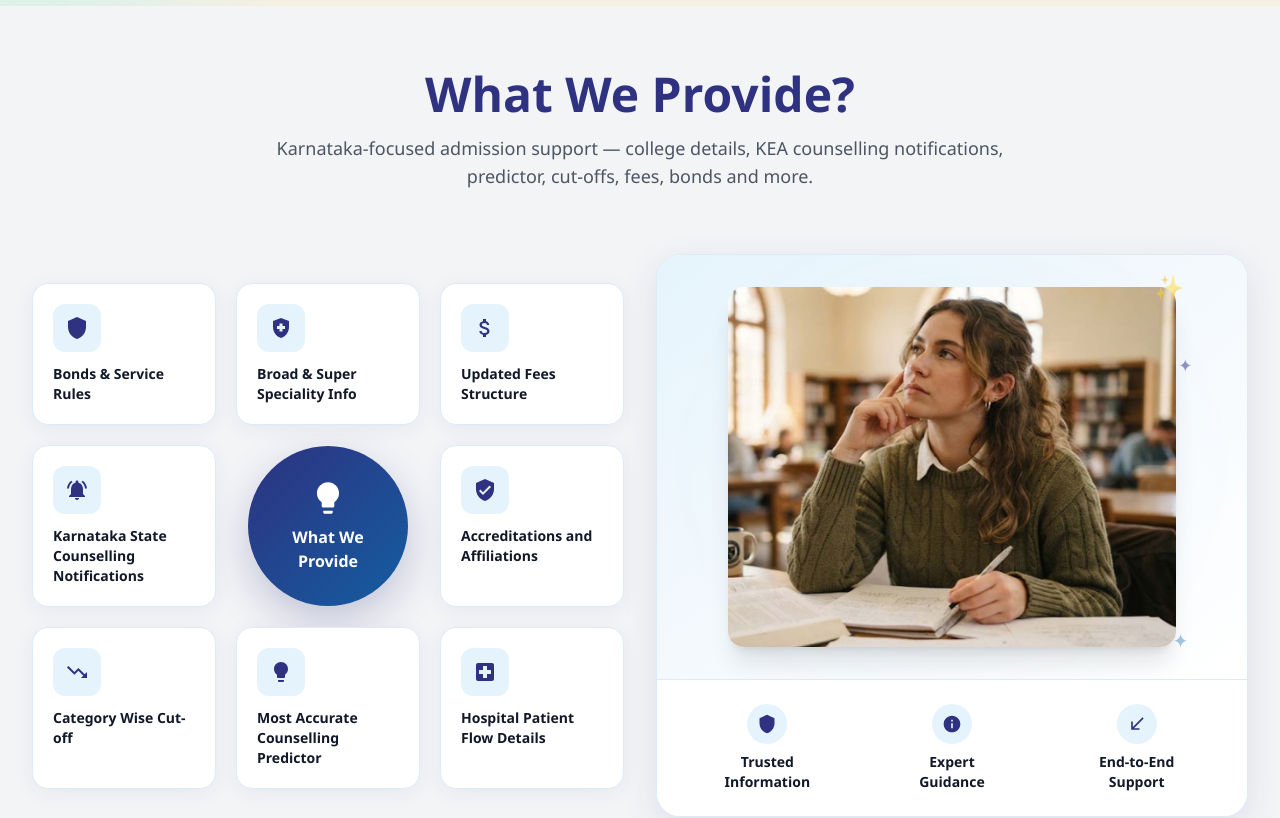
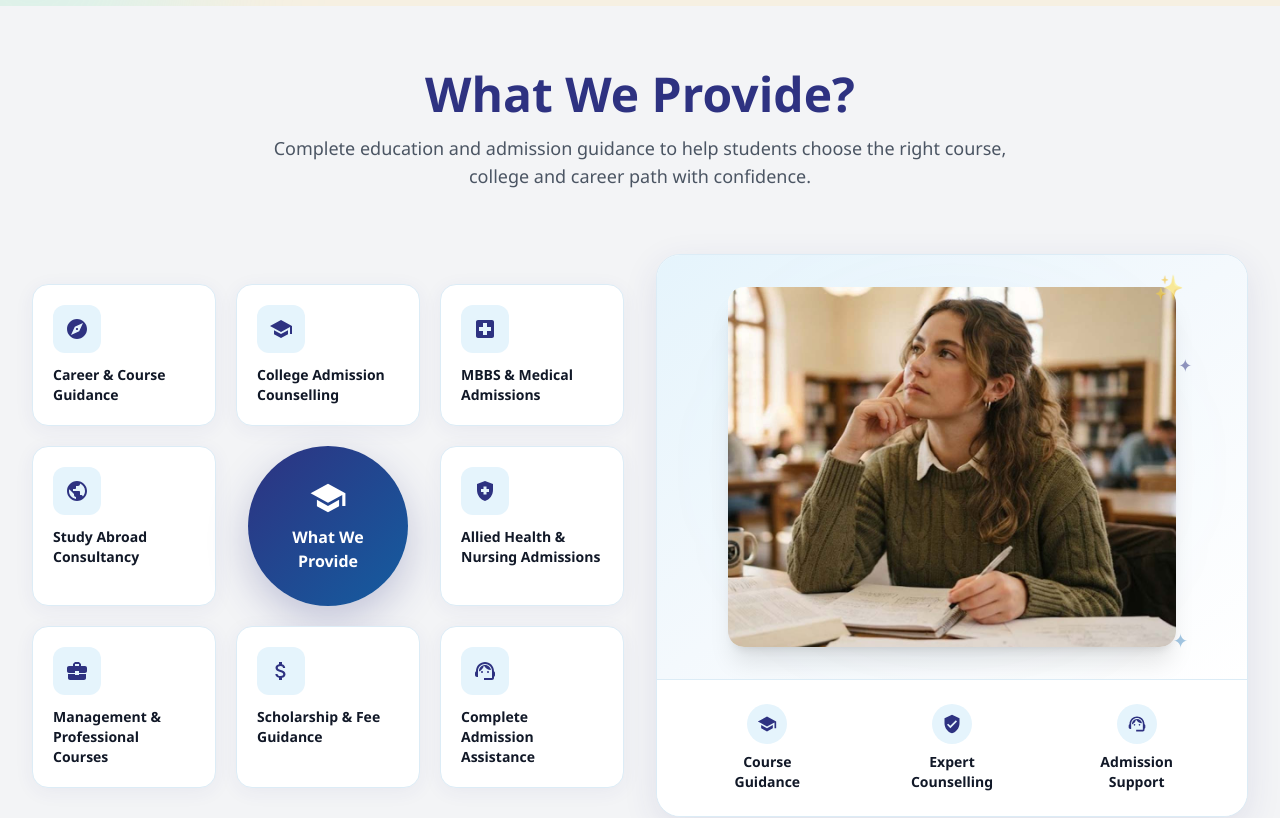
Before and after one commit to Sachin150320/pragaticonsultancy, a Next.js app: page / in a window 1280 px wide. Shown: the part 880-1698 px from the top of the page. Built offline with nearby package versions, Linux system fonts and the light colour scheme.

Commit message:
services sections icons changed

```diff
--- a/app/Home/ServicesSection.tsx
+++ b/app/Home/ServicesSection.tsx
@@ -3,16 +3,15 @@
 import React, { useState } from 'react';
 
 import {
-  Shield,
+  Explore,
+  School,
+  LocalHospital,
+  Public,
   HealthAndSafety,
+  BusinessCenter,
   AttachMoney,
-  NotificationsActive,
+  SupportAgent,
   VerifiedUser,
-  TrendingDown,
-  Lightbulb,
-  LocalHospital,
-  Info,
-  CallReceived,
 } from '@mui/icons-material';
 
 export default function WhatWeProvide() {
@@ -21,54 +20,59 @@ export default function WhatWeProvide() {
   const services = [
     {
       id: 1,
-      title: 'Bonds & Service Rules',
-      icon: Shield,
-      description: 'Complete information about bonds and service rules.',
+      title: 'Career & Course Guidance',
+      icon: Explore,
+      description:
+        'Get personalized guidance to choose the right career path and course based on your interests, goals and academic profile.',
     },
     {
       id: 2,
-      title: 'Broad & Super Speciality Info',
-      icon: HealthAndSafety,
-      description: 'Detailed speciality information for all colleges.',
+      title: 'College Admission Counselling',
+      icon: School,
+      description:
+        'Get expert assistance in selecting suitable colleges, understanding admission procedures and completing the counselling process.',
     },
     {
       id: 3,
-      title: 'Updated Fees Structure',
-      icon: AttachMoney,
-      description: 'Latest fee details and payment information.',
+      title: 'MBBS & Medical Admissions',
+      icon: LocalHospital,
+      description:
+        'Complete guidance for MBBS and other medical admissions, including college selection, counselling and admission procedures.',
     },
     {
       id: 4,
-      title: 'Karnataka State Counselling Notifications',
-      icon: NotificationsActive,
+      title: 'Study Abroad Consultancy',
+      icon: Public,
       description:
-        'Stay updated with the latest KEA counselling notifications.',
+        'Guidance for students planning to study abroad, including course selection, university options and admission assistance.',
     },
     {
       id: 5,
-      title: 'Accreditations and Affiliations',
-      icon: VerifiedUser,
-      description: 'Verified college credentials and affiliations.',
+      title: 'Allied Health & Nursing Admissions',
+      icon: HealthAndSafety,
+      description:
+        'Explore suitable allied health and nursing courses with guidance on colleges, eligibility, admissions and career opportunities.',
     },
     {
       id: 6,
-      title: 'Category Wise Cut-off',
-      icon: TrendingDown,
-      description: 'Category-specific cutoff analysis and trends.',
+      title: 'Management & Professional Courses',
+      icon: BusinessCenter,
+      description:
+        'Get guidance for management and professional courses with assistance in selecting the right program and institution.',
     },
     {
       id: 7,
-      title: 'Most Accurate Counselling Predictor',
-      icon: Lightbulb,
+      title: 'Scholarship & Fee Guidance',
+      icon: AttachMoney,
       description:
-        'Useful guidance for college selection and counselling.',
+        'Understand course fees, scholarship opportunities and available financial support to plan your education effectively.',
     },
     {
       id: 8,
-      title: 'Hospital Patient Flow Details',
-      icon: LocalHospital,
+      title: 'Complete Admission Assistance',
+      icon: SupportAgent,
       description:
-        'Information about college hospital facilities and patient flow.',
+        'End-to-end admission support from course and college selection to counselling, documentation and final admission.',
     },
   ];
 
@@ -77,25 +81,34 @@ export default function WhatWeProvide() {
       <section className="w-full bg-gray-100 px-4 py-14 sm:px-6 md:px-8 md:py-16">
         <div className="mx-auto max-w-7xl">
 
-          {/* Heading */}
+          {/* ================= HEADING ================= */}
           <div className="mx-auto mb-12 max-w-3xl text-center md:mb-16">
             <h2 className="mb-4 text-3xl font-bold text-[#2E3281] sm:text-4xl md:text-5xl">
               What We Provide?
             </h2>
 
             <p className="text-sm leading-7 text-gray-600 sm:text-base md:text-lg">
-              Karnataka-focused admission support — college details,
-              KEA counselling notifications, predictor, cut-offs,
-              fees, bonds and more.
+              Complete education and admission guidance to help students
+              choose the right course, college and career path with confidence.
             </p>
           </div>
 
-          {/* Main Content */}
+          {/* ================= MAIN CONTENT ================= */}
           <div className="grid grid-cols-1 gap-8 lg:grid-cols-2">
 
-            {/* ================= LEFT ================= */}
+            {/* ================= LEFT SERVICES ================= */}
             <div className="flex items-center justify-center">
-              <div className="grid w-full max-w-2xl grid-cols-1 gap-5 sm:grid-cols-2 md:grid-cols-3">
+              <div
+                className="
+                  grid
+                  w-full
+                  max-w-2xl
+                  grid-cols-1
+                  gap-5
+                  sm:grid-cols-2
+                  md:grid-cols-3
+                "
+              >
 
                 {/* Service 1 */}
                 <ServiceCard
@@ -121,25 +134,30 @@ export default function WhatWeProvide() {
                   onClick={() => setActiveService(services[3])}
                 />
 
-                {/* Center Circle */}
+                {/* ================= CENTER CIRCLE ================= */}
                 <div className="hidden items-center justify-center md:flex">
                   <div
                     className="
-                      flex h-36 w-36
-                      items-center justify-center
+                      flex
+                      h-36
+                      w-36
+                      items-center
+                      justify-center
                       rounded-full
                       bg-gradient-to-br
                       from-[#2E3281]
                       to-[#145da0]
                       shadow-[0_15px_40px_rgba(46,50,129,0.25)]
-                      transition-all duration-300
+                      transition-all
+                      duration-300
                       hover:scale-105
                       hover:shadow-[0_20px_45px_rgba(46,50,129,0.35)]
-                      lg:h-40 lg:w-40
+                      lg:h-40
+                      lg:w-40
                     "
                   >
                     <div className="text-center">
-                      <Lightbulb
+                      <School
                         className="mx-auto mb-2 text-white"
                         sx={{ fontSize: 38 }}
                       />
@@ -180,24 +198,28 @@ export default function WhatWeProvide() {
               </div>
             </div>
 
-            {/* ================= RIGHT ================= */}
+            {/* ================= RIGHT IMAGE ================= */}
             <div>
               <div
                 className="
-                  flex h-full flex-col
+                  flex
+                  h-full
+                  flex-col
                   overflow-hidden
                   rounded-3xl
-                  border border-[#dcecf6]
+                  border
+                  border-[#dcecf6]
                   bg-white
                   shadow-[0_10px_35px_rgba(46,50,129,0.10)]
                 "
               >
 
-                {/* Image Area */}
+                {/* ================= IMAGE AREA ================= */}
                 <div
                   className="
                     relative
-                    flex min-h-[350px]
+                    flex
+                    min-h-[350px]
                     flex-1
                     items-center
                     justify-center
@@ -242,7 +264,7 @@ export default function WhatWeProvide() {
                       "
                     />
 
-                    {/* Decorations */}
+                    {/* Decoration 1 */}
                     <span
                       className="
                         absolute
@@ -256,6 +278,7 @@ export default function WhatWeProvide() {
                       ✨
                     </span>
 
+                    {/* Decoration 2 */}
                     <span
                       className="
                         absolute
@@ -269,6 +292,7 @@ export default function WhatWeProvide() {
                       ✦
                     </span>
 
+                    {/* Decoration 3 */}
                     <span
                       className="
                         absolute
@@ -284,28 +308,28 @@ export default function WhatWeProvide() {
                   </div>
                 </div>
 
-                {/* Trust Indicators */}
+                {/* ================= TRUST INDICATORS ================= */}
                 <div className="border-t border-[#dcecf6] bg-white p-5 sm:p-6">
                   <div className="grid grid-cols-3 gap-3">
 
-                    {/* Trusted */}
+                    {/* Course Guidance */}
                     <TrustItem
-                      icon={<Shield fontSize="small" />}
-                      title="Trusted"
-                      subtitle="Information"
-                    />
-
-                    {/* Expert */}
-                    <TrustItem
-                      icon={<Info fontSize="small" />}
-                      title="Expert"
+                      icon={<School fontSize="small" />}
+                      title="Course"
                       subtitle="Guidance"
                     />
 
-                    {/* Support */}
+                    {/* Expert Counselling */}
                     <TrustItem
-                      icon={<CallReceived fontSize="small" />}
-                      title="End-to-End"
+                      icon={<VerifiedUser fontSize="small" />}
+                      title="Expert"
+                      subtitle="Counselling"
+                    />
+
+                    {/* Admission Support */}
+                    <TrustItem
+                      icon={<SupportAgent fontSize="small" />}
+                      title="Admission"
                       subtitle="Support"
                     />
 
@@ -349,10 +373,11 @@ export default function WhatWeProvide() {
             onClick={(e) => e.stopPropagation()}
           >
 
-            {/* Close */}
+            {/* ================= CLOSE BUTTON ================= */}
             <button
               type="button"
               onClick={() => setActiveService(null)}
+              aria-label="Close"
               className="
                 absolute
                 right-4
@@ -374,7 +399,7 @@ export default function WhatWeProvide() {
               ×
             </button>
 
-            {/* Icon */}
+            {/* ================= ICON ================= */}
             <div
               className="
                 mb-5
@@ -393,17 +418,17 @@ export default function WhatWeProvide() {
               })}
             </div>
 
-            {/* Title */}
+            {/* ================= TITLE ================= */}
             <h3 className="mb-3 pr-8 text-xl font-bold text-[#2E3281]">
               {activeService.title}
             </h3>
 
-            {/* Description */}
+            {/* ================= DESCRIPTION ================= */}
             <p className="text-sm leading-7 text-gray-600">
               {activeService.description}
             </p>
 
-            {/* Close */}
+            {/* ================= CLOSE ================= */}
             <button
               type="button"
               onClick={() => setActiveService(null)}
@@ -452,6 +477,13 @@ function ServiceCard({
   return (
     <div
       onClick={onClick}
+      role="button"
+      tabIndex={0}
+      onKeyDown={(e) => {
+        if (e.key === 'Enter' || e.key === ' ') {
+          onClick();
+        }
+      }}
       className="
         group
         cursor-pointer
@@ -469,6 +501,8 @@ function ServiceCard({
         sm:p-5
       "
     >
+
+      {/* Icon */}
       <div
         className="
           mb-3
@@ -489,9 +523,11 @@ function ServiceCard({
         <Icon fontSize="medium" />
       </div>
 
+      {/* Title */}
       <h3 className="text-sm font-bold leading-5 text-gray-900">
         {service.title}
       </h3>
+
     </div>
   );
 }
@@ -525,7 +561,7 @@ function TrustItem({
       "
     >
 
-
+      {/* Icon */}
       <div
         className="
           mb-2
@@ -546,19 +582,22 @@ function TrustItem({
         {icon}
       </div>
 
-      <p className="text-[10px] font-bold leading-4 text-gray-900 sm:text-xs md:text-sm">
+      {/* Text */}
+      <p
+        className="
+          text-[10px]
+          font-bold
+          leading-4
+          text-gray-900
+          sm:text-xs
+          md:text-sm
+        "
+      >
         {title}
         <br />
         {subtitle}
       </p>
+
     </div>
-
-
-
-
-
-
-
-
   );
 }
--- a/app/globals.css
+++ b/app/globals.css
@@ -103,7 +103,7 @@ nav.header-menu a {
 
 .banner-number {
 
-  background-color: #ff000017;
+  background-color: #ff00003b;
 }
 
 @media (max-width: 640px) {
```
